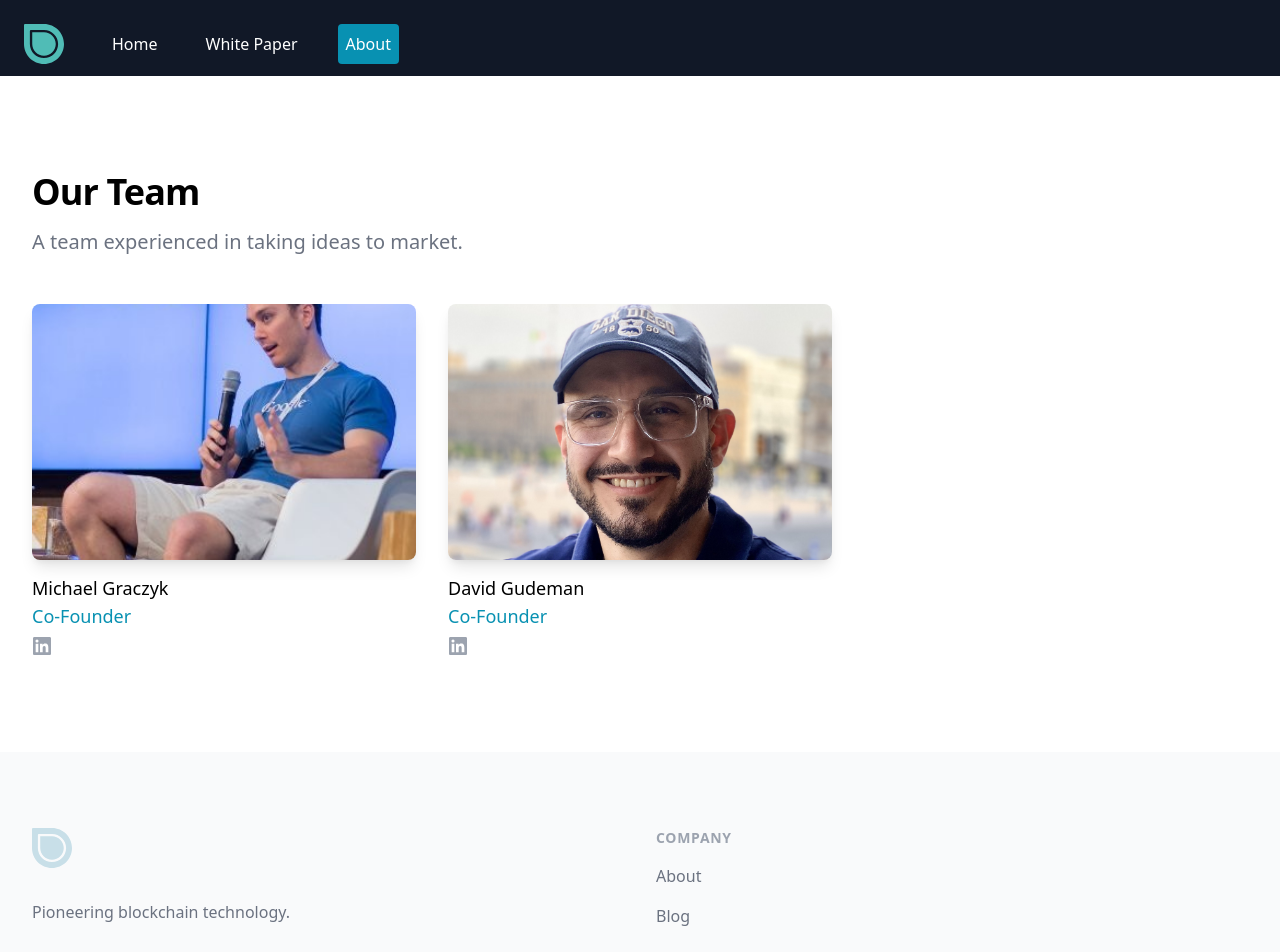
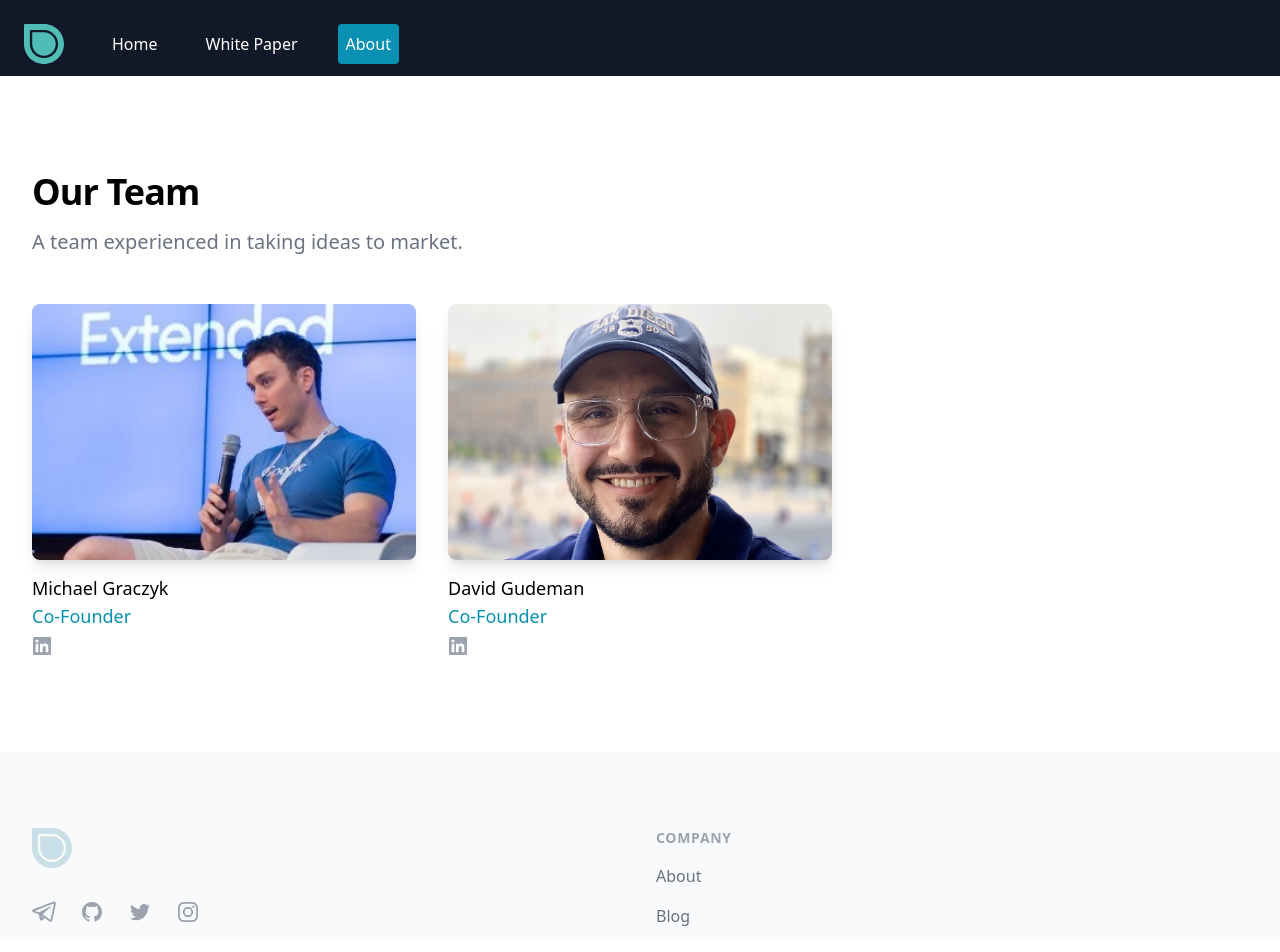
Before and after one commit to liquidum-network/liquidum-org, a React (Create React App) app: page /about in a window 1280 px wide. Shown: the top 952 px of the page. Built offline with nearby package versions, Linux system fonts and the light colour scheme.

Commit message:
add object-position to about images

```diff
--- a/src/components/AboutUs/index.tsx
+++ b/src/components/AboutUs/index.tsx
@@ -8,6 +8,7 @@ const people = [
       '/michael.jpeg',
     // twitterUrl: '#',
     linkedinUrl: 'https://www.linkedin.com/in/michaelgraczyk/',
+    objectPosition: 'top',
   },
   {
     name: 'David Gudeman',
@@ -16,6 +17,7 @@ const people = [
       '/david.jpg',
     // twitterUrl: '#',
     linkedinUrl: 'https://www.linkedin.com/in/davidgudeman/',
+    objectPosition: 'unset',
   },
 ];
 
@@ -37,7 +39,8 @@ const AboutUs: React.FC = () => {
               <li key={person.name}>
                 <div className="space-y-4">
                   <div className="aspect-w-3 aspect-h-2">
-                    <img className="object-cover shadow-lg rounded-lg" src={person.imageUrl} alt="" />
+                    <img className="object-cover shadow-lg rounded-lg" src={person.imageUrl} alt={person.name}
+                         style={{objectPosition: person.objectPosition}}/>
                   </div>
 
                   <div className="space-y-2">
--- a/src/components/Footer/index.tsx
+++ b/src/components/Footer/index.tsx
@@ -76,9 +76,6 @@ const Footer: React.FC = () => {
               src="/logo-grey.svg"
               alt="Liquidum"
             />
-            <p className="text-gray-500 text-base">
-              Pioneering blockchain technology.
-            </p>
             <div className="flex space-x-6">
               {footerNavigation.social.map((item) => (
                 <a key={item.name} href={item.href} className="text-gray-400 hover:text-gray-500">
```
